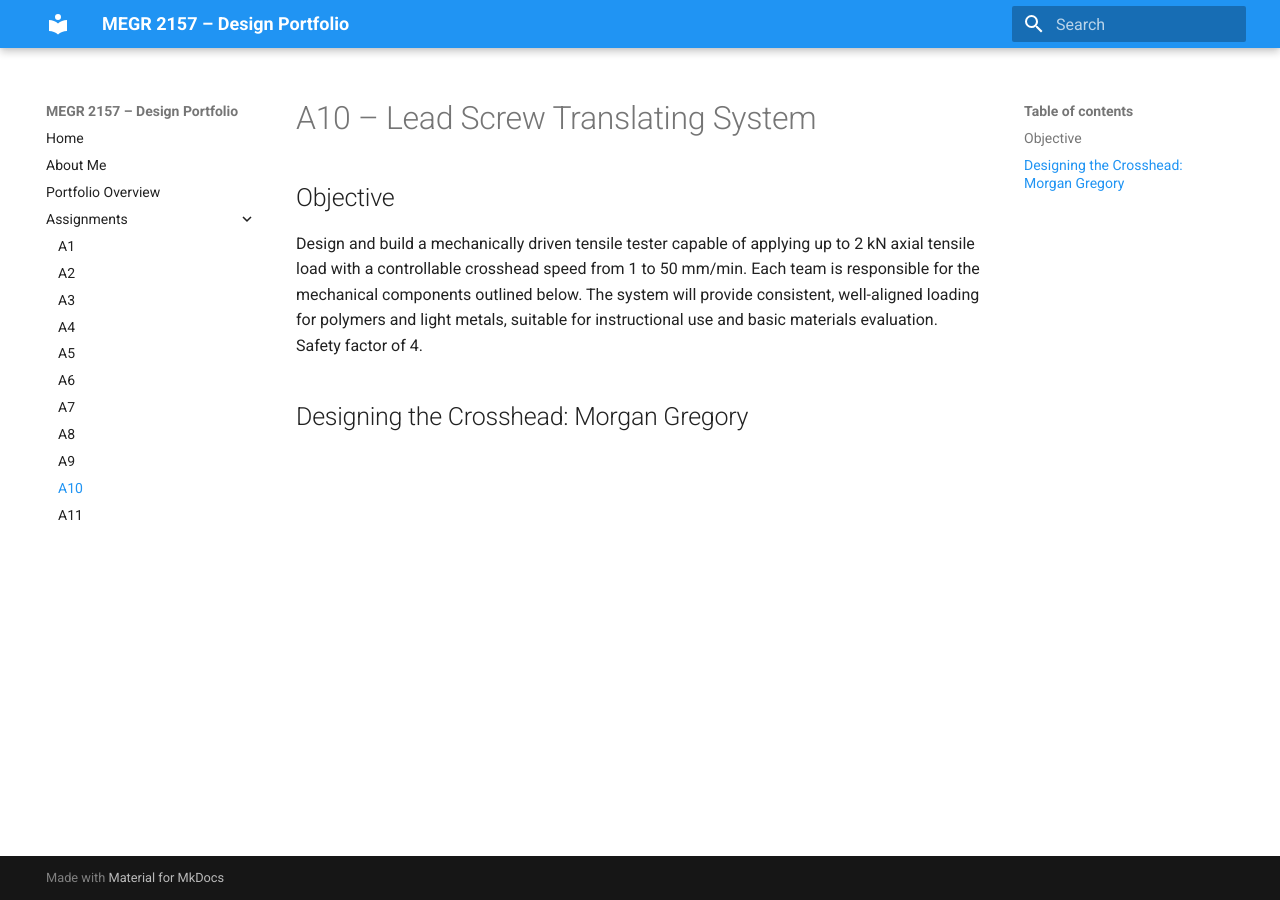
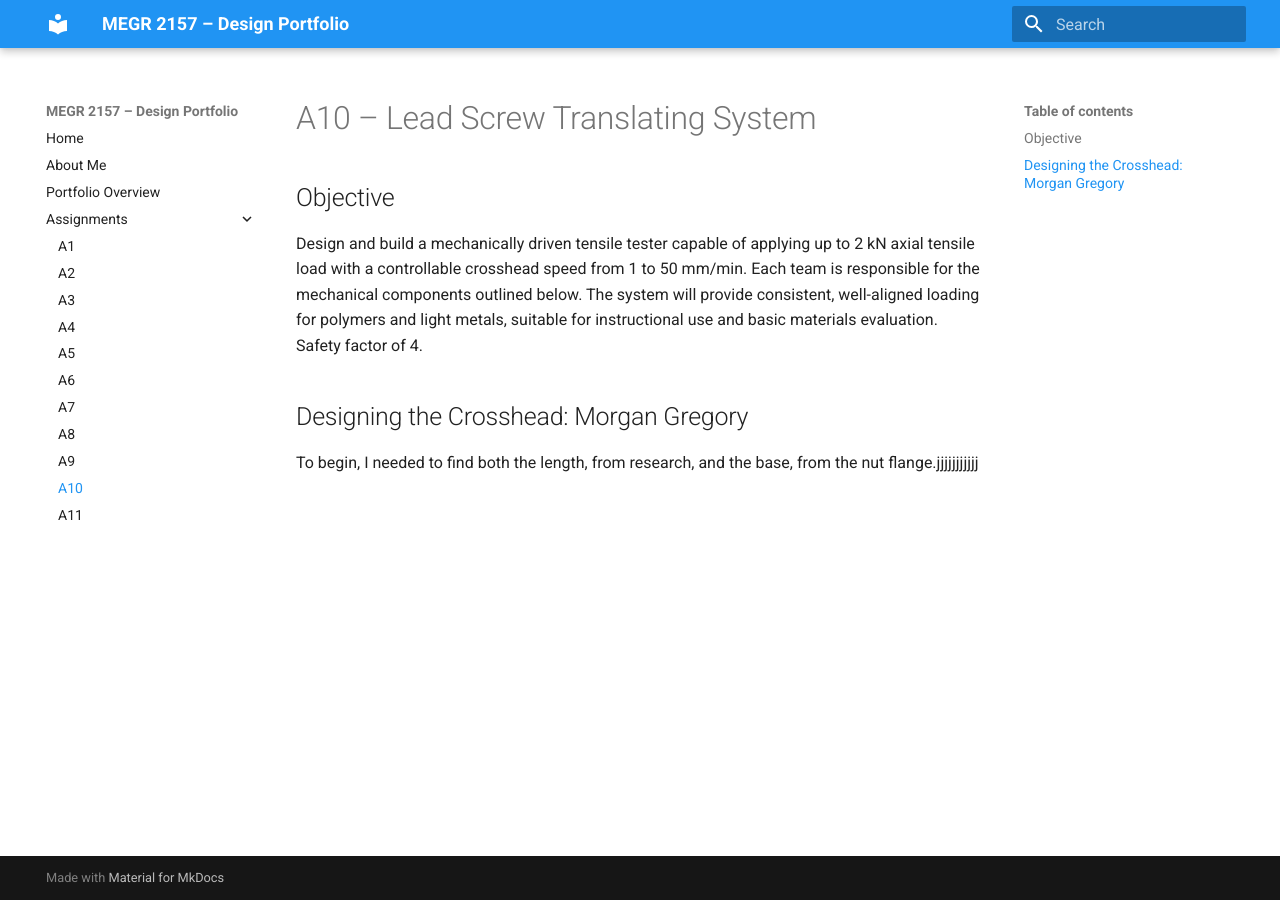
Before and after one commit to mgrego35/megr2156-portfolio, an MkDocs documentation site: the page built from docs/assignments/A10/index.md, in a window 1280 px wide. Built offline with MkDocs 1.6.1 and Material for MkDocs 9.7.7, drawn with Linux system fonts in a browser that asks for light colours.

Commit message:
Document crosshead design considerations
Added initial thoughts on crosshead design.

```diff
--- a/docs/assignments/A10/index.md
+++ b/docs/assignments/A10/index.md
@@ -5,3 +5,5 @@
 Design and build a mechanically driven tensile tester capable of applying up to 2 kN axial tensile load with a controllable crosshead speed from 1 to 50 mm/min. Each team is responsible for the mechanical components outlined below. The system will provide consistent, well-aligned loading for polymers and light metals, suitable for instructional use and basic materials evaluation. Safety factor of 4.
 
 ## Designing the Crosshead: Morgan Gregory
+
+To begin, I needed to find both the length, from research, and the base, from the nut flange.jjjjjjjjjjj
```
